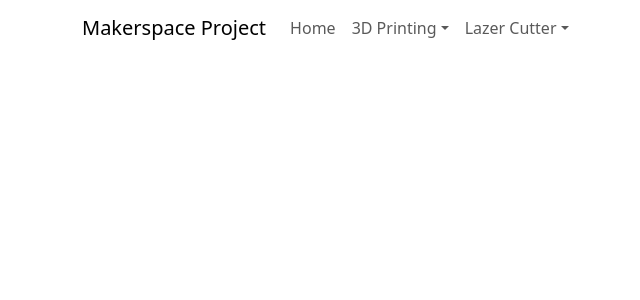
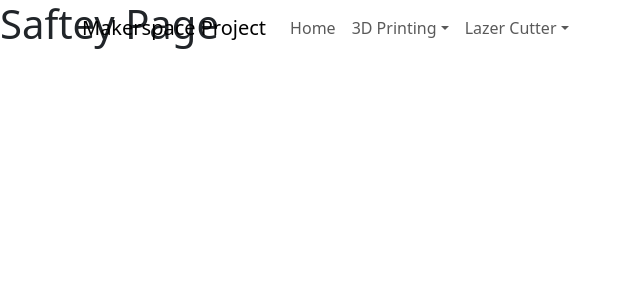
Before and after one commit to jessbrew/makerspace-documentation-site, a React (Create React App) app in the folder site/: page /safety in a window 1280 px wide. Shown: the top 300 px of the page, without its empty margins (0-640 px from the left). Built offline with nearby package versions, Linux system fonts and the light colour scheme.

Commit message:
Testing to see if my branch updates

```diff
--- a/site/src/pages/3dPrinting/safety.js
+++ b/site/src/pages/3dPrinting/safety.js
@@ -5,6 +5,7 @@ import 'bootstrap/dist/css/bootstrap.min.css'
 export default function saftey() {
     return (
         <>
+        <h1>Saftey Page</h1>
         </>
     )
 }
```
